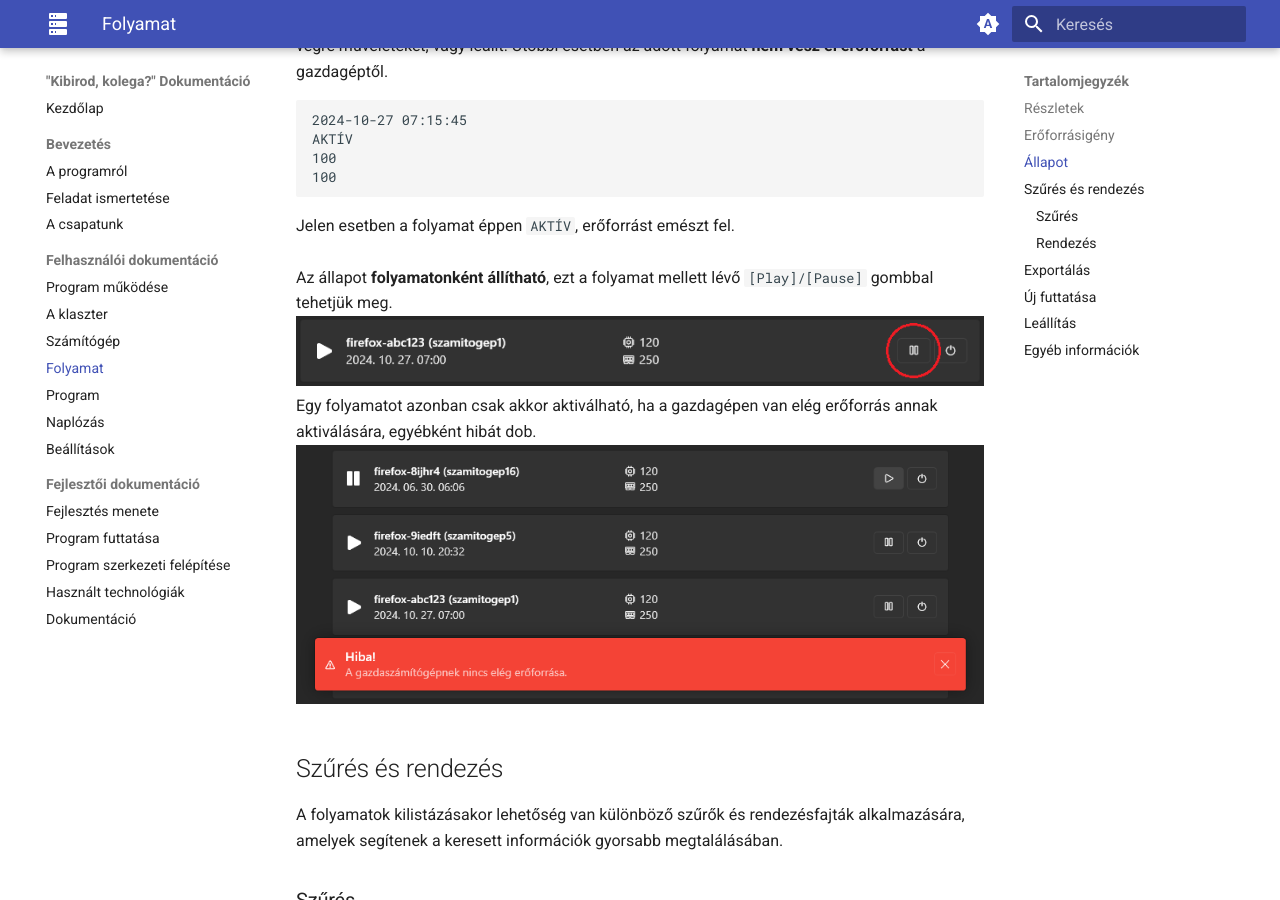
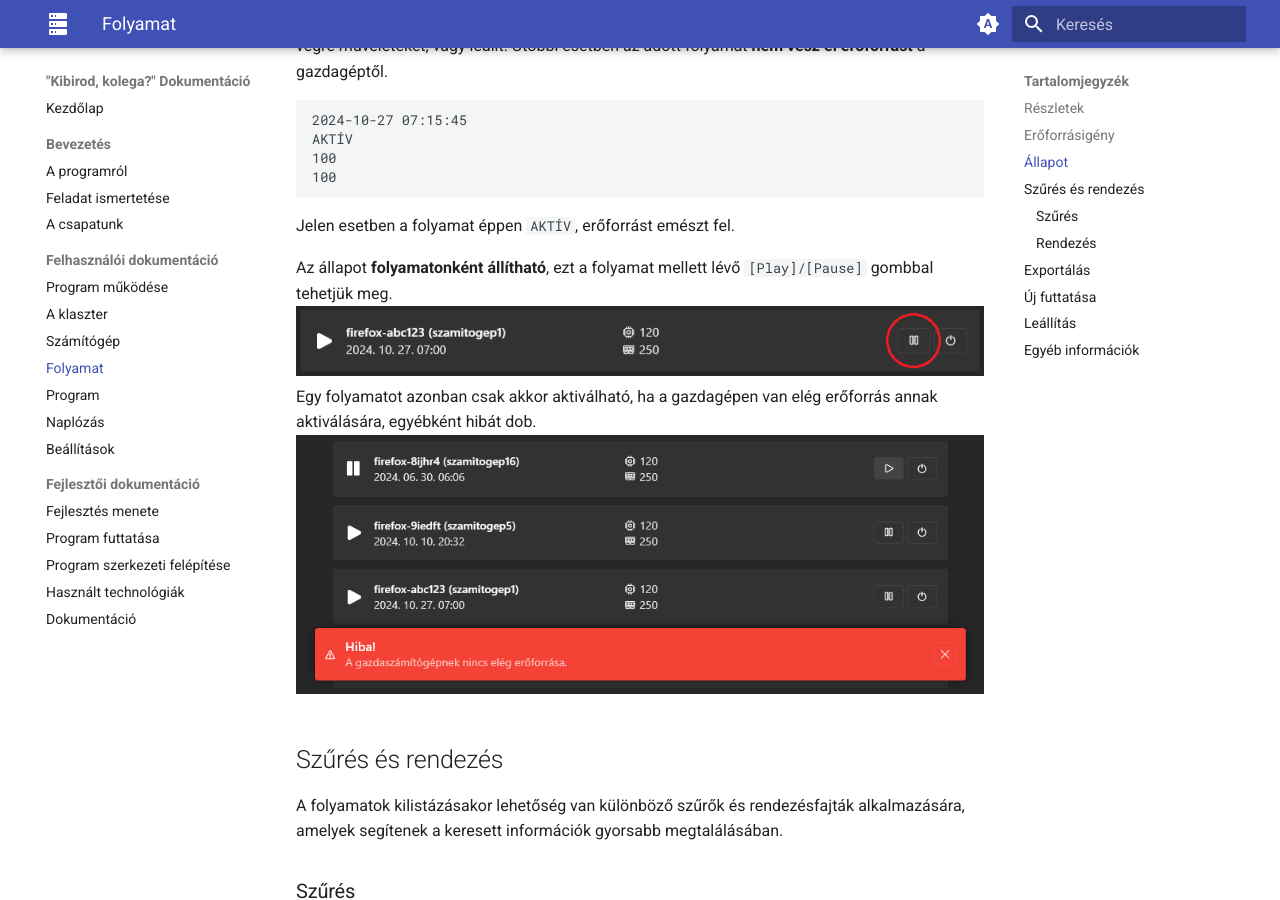
Before and after one commit to gyorfimarcell/Dusza2025, an MkDocs documentation site: the page built from documentation/docs/felhasznaloi/folyamat.md, in a window 1280 px wide and 900 px high, scrolled down 1962 px. Built offline with MkDocs 1.6.1 and Material for MkDocs 9.7.7, drawn with Linux system fonts in a browser that asks for light colours.

Commit message:
Replace non-markdown formatting

````diff
--- a/documentation/docs/felhasznaloi/folyamat.md
+++ b/documentation/docs/felhasznaloi/folyamat.md
@@ -2,9 +2,9 @@
 
 A futó programok egy-egy példányát egy-egy folyamat jelenti. A klaszteren lévő folyamatokat fájlokként tároljuk, melyek különböző mappákban találhatók. Például:
 
-![Folyamatfájlok](../img/felhasznaloi/folyamat/processfiles.png)<br>
+![Folyamatfájlok](../img/felhasznaloi/folyamat/processfiles.png)
 
-Ezek a fájlok a folyamatok futásának helyét mutatják, azaz azt, hogy mely gépeken zajlanak. Fontos, hogy egy adott program több példányban is futtatható egy [számítógépen](szamitogep.md) (mappában) a klaszteren belül.<br>
+Ezek a fájlok a folyamatok futásának helyét mutatják, azaz azt, hogy mely gépeken zajlanak. Fontos, hogy egy adott program több példányban is futtatható egy [számítógépen](szamitogep.md) (mappában) a klaszteren belül.
 A fájlok neve a következő formátumban jelenik meg: `<programnev> - <random 6 karakter>`, és minden névnek egyedinek kell lennie a klaszteren. Az egyes fájlok tartalmazzák a folyamat aktuális adatait, például:
 
 ```
@@ -17,13 +17,14 @@ AKTÍV
 Az első sor a folyamat indításának pontos időpontját jelzi, `yyyy.mm.dd hh:mm:ss` formátumban.
 
 ## Részletek
-A `Folyamatok` fülre kattintva megtekinthetjük a programpéldányokat a betöltött klaszteren. Itt egy dupla oszlopdiagram szemlélteti, hogy az `AKTÍV` és `INAKTÍV` folyamatok száma hogyan oszlik meg, így könnyen áttekinthető, hogy a klaszteren belül hogy alakul programok állapotának megoszlása. Ezen kívül egy kördiagram ábrázolja, hogy melyik [számítógépen](szamitogep.md) <b>hány folyamat fut</b>, segítve a rendszer terheltségének vizualizálását. <br>
-![Folyamatok oldal](../img/felhasznaloi/folyamat/frontpage.png)<br>
-A grafikonok alatt kártyák jelennek meg, amelyek a különböző folyamatokat mutatják, <b>részletes információkkal</b>. A jobb felső sarokban található [szűrőeszközök](#szures-es-rendezes) lehetővé teszik a gyors keresést, míg az [új folyamat](#uj-futtatasa) futtatása gomb segít egy új folyamat elindításában a klaszteren.
+
+A `Folyamatok` fülre kattintva megtekinthetjük a programpéldányokat a betöltött klaszteren. Itt egy dupla oszlopdiagram szemlélteti, hogy az `AKTÍV` és `INAKTÍV` folyamatok száma hogyan oszlik meg, így könnyen áttekinthető, hogy a klaszteren belül hogy alakul programok állapotának megoszlása. Ezen kívül egy kördiagram ábrázolja, hogy melyik [számítógépen](szamitogep.md) **hány folyamat fut**, segítve a rendszer terheltségének vizualizálását.
+![Folyamatok oldal](../img/felhasznaloi/folyamat/frontpage.png)
+A grafikonok alatt kártyák jelennek meg, amelyek a különböző folyamatokat mutatják, **részletes információkkal**. A jobb felső sarokban található [szűrőeszközök](#szures-es-rendezes) lehetővé teszik a gyors keresést, míg az [új folyamat](#uj-futtatasa) futtatása gomb segít egy új folyamat elindításában a klaszteren.
 
 ## Erőforrásigény
 
-A folyamatok erőforrásigényei, mint például a processzor- és memóriahasználat, alapvetően meghatározzák a rendszer működésének hatékonyságát. Mivel a klaszteren több gép is dolgozik, minden egyes futó folyamat egyedi fájlban tárolja az általa használt erőforrások adatait. A fájlokban található információk közül az <b>3. és 4. sor</b> adja meg az adott folyamat, processzor és memória szükségletét.
+A folyamatok erőforrásigényei, mint például a processzor- és memóriahasználat, alapvetően meghatározzák a rendszer működésének hatékonyságát. Mivel a klaszteren több gép is dolgozik, minden egyes futó folyamat egyedi fájlban tárolja az általa használt erőforrások adatait. A fájlokban található információk közül az **3. és 4. sor** adja meg az adott folyamat, processzor és memória szükségletét.
 
 ```
 2024-10-27 07:15:45
@@ -36,7 +37,7 @@ Jelen esetben 100 millimag processzorra és 100 MB memória erőforrásra van sz
 
 ## Állapot
 
-Minden egyes folyamat egy fájlban, a <b>2. sorban</b> tárolja az aktuális állapotát, amely lehet `AKTÍV` vagy `INAKTÍV`. Az `AKTÍV` állapot azt jelzi, hogy a folyamat aktívan fut és végrehajtja a feladatát, míg az `INAKTÍV` állapot azt mutatja, hogy a folyamat valamilyen okból nem működik, nem hajt végre műveleteket, vagy leállt. Utóbbi esetben az adott folyamat <b>nem vesz el erőforrást</b> a gazdagéptől.
+Minden egyes folyamat egy fájlban, a **2. sorban** tárolja az aktuális állapotát, amely lehet `AKTÍV` vagy `INAKTÍV`. Az `AKTÍV` állapot azt jelzi, hogy a folyamat aktívan fut és végrehajtja a feladatát, míg az `INAKTÍV` állapot azt mutatja, hogy a folyamat valamilyen okból nem működik, nem hajt végre műveleteket, vagy leállt. Utóbbi esetben az adott folyamat **nem vesz el erőforrást** a gazdagéptől.
 
 ```
 2024-10-27 07:15:45
@@ -45,51 +46,55 @@ AKTÍV
 100
 ```
 
-Jelen esetben a folyamat éppen `AKTÍV`, erőforrást emészt fel.<br><br>
-Az állapot <b>folyamatonként állítható</b>, ezt a folyamat mellett lévő `[Play]/[Pause]` gombbal tehetjük meg.<br>
-![Folyamat aktiválása/deaktiválása](../img/felhasznaloi/folyamat/process-playpause.png)<br>
-Egy folyamatot azonban csak akkor aktiválható, ha a gazdagépen van elég erőforrás annak aktiválására, egyébként hibát dob.<br>
-![Hibaüzenet aktiváláskor](../img/felhasznaloi/folyamat/cannot-activate-process.png)<br>
+Jelen esetben a folyamat éppen `AKTÍV`, erőforrást emészt fel.
+
+Az állapot **folyamatonként állítható**, ezt a folyamat mellett lévő `[Play]/[Pause]` gombbal tehetjük meg.
+![Folyamat aktiválása/deaktiválása](../img/felhasznaloi/folyamat/process-playpause.png)
+Egy folyamatot azonban csak akkor aktiválható, ha a gazdagépen van elég erőforrás annak aktiválására, egyébként hibát dob.
+![Hibaüzenet aktiváláskor](../img/felhasznaloi/folyamat/cannot-activate-process.png)
 
 ## Szűrés és rendezés
 
 A folyamatok kilistázásakor lehetőség van különböző szűrők és rendezésfajták alkalmazására, amelyek segítenek a keresett információk gyorsabb megtalálásában.
+
 ### Szűrés
-A szűrés végezhető <b>[programtípusok](program.md) szerint</b>, lehetővé téve, hogy csak a kívánt típusú alkalmazások jelenjenek meg. Ezen kívül az <b>[állapot](#allapot) szerinti</b> szűrés is elérhető, így könnyen megtalálhatók az aktív vagy inaktív folyamatok. Egy szövegmező segítségével <b>név alapján</b> is szűrhetjük a listát, így gyorsan rátalálhatunk egy adott folyamatra.<br>
+
+A szűrés végezhető **[programtípusok](program.md) szerint**, lehetővé téve, hogy csak a kívánt típusú alkalmazások jelenjenek meg. Ezen kívül az **[állapot](#allapot) szerinti** szűrés is elérhető, így könnyen megtalálhatók az aktív vagy inaktív folyamatok. Egy szövegmező segítségével **név alapján** is szűrhetjük a listát, így gyorsan rátalálhatunk egy adott folyamatra.
 ![Szűrés programtípus alapján](../img/felhasznaloi/folyamat/filter-processes-by-programtype.png)
 ![Szűrés állapot alapján](../img/felhasznaloi/folyamat/filter-processes-by-status.png)
 
 ### Rendezés
-A lista rendezhető többféle szempont szerint, például programtípus, azonosító (ID), memória- és processzorhasználat, valamint indítási idő szerint, akár növekvő, akár csökkenő sorrendben, hogy a legfontosabb vagy leginkább releváns adatokat könnyen át lehessen tekinteni.<br>
+
+A lista rendezhető többféle szempont szerint, például programtípus, azonosító (ID), memória- és processzorhasználat, valamint indítási idő szerint, akár növekvő, akár csökkenő sorrendben, hogy a legfontosabb vagy leginkább releváns adatokat könnyen át lehessen tekinteni.
 ![Folyamatok rendezése](../img/felhasznaloi/folyamat/orderby-processes.png)
 
 ## Exportálás
 
-Lehetőség van az aktuálisan betöltött klaszterben lévő folyamatok adatainak exportálására CSV formátumban, amely egyszerűsíti az adatok későbbi elemzését és tárolását. Ezt a `Folyamatok` fülnél a jobb felső sarokban lévő `[Exportálás]` gombbal lehet megtenni.<br>
-![Export gomb](../img/felhasznaloi/folyamat/exportCSV-processes.png) <br>
-Az exportált fájlban minden egyes sor egy-egy folyamat adatait tartalmazza, amelyek a következő információkat tartalmazzák: a folyamat neve (Name), a [számítógép](szamitogep.md), ahol fut (Computer), az állapot (Status), a processzorhasználat (ProcessorUsage) és a memóriahasználat (MemoryUsage). Az exportálás előtt meg kell adni a kívánt elérési utat, ahová a fájl el lesz mentve. <br>
+Lehetőség van az aktuálisan betöltött klaszterben lévő folyamatok adatainak exportálására CSV formátumban, amely egyszerűsíti az adatok későbbi elemzését és tárolását. Ezt a `Folyamatok` fülnél a jobb felső sarokban lévő `[Exportálás]` gombbal lehet megtenni.
+![Export gomb](../img/felhasznaloi/folyamat/exportCSV-processes.png)
+Az exportált fájlban minden egyes sor egy-egy folyamat adatait tartalmazza, amelyek a következő információkat tartalmazzák: a folyamat neve (Name), a [számítógép](szamitogep.md), ahol fut (Computer), az állapot (Status), a processzorhasználat (ProcessorUsage) és a memóriahasználat (MemoryUsage). Az exportálás előtt meg kell adni a kívánt elérési utat, ahová a fájl el lesz mentve.
 ![Export fájl szerkezete](../img/felhasznaloi/folyamat/CSV-processes.png)
 
 ## Új futtatása
 
-Új folyamatot indítani a `Folyamatok` fül jobb felső sarkában található `[Új]` gombbal lehet. A gomb megnyomásakor egy felugró oldal jelenik meg, ahol meg kell adni a <b>program típusát</b>, a <b>[számítógépet](szamitogep.md)</b>, ahol a folyamat futni fog, valamint annak <b>[állapotát](#allapot)</b>. <br>
-![Export gomb](../img/felhasznaloi/folyamat/run-new-process.png) <br>
-![Export gomb](../img/felhasznaloi/folyamat/run-new-process-page.png) <br>
-A [programtípus](program.md) kiválasztása utáni kritikus lépés a folyamat jövőbeni állapotának megadása. Ha folyamat aktív állapotot kap, a rendszer automatikusan ellenőrzi, hogy mely [számítógépek](szamitogep.md) erőforrásai elegendőek a folyamat futtatásához, és csak ezeket engedi kiválasztani. Ha a folyamat inaktív lesz, akkor bármely számítógép kiválasztható, hiszen nem lesz hatással futtatáskor annak erőforrásaira.<br>
-![Inaktív folyamat futtatása](../img/felhasznaloi/folyamat/run-inactive-process.png) <br>
+Új folyamatot indítani a `Folyamatok` fül jobb felső sarkában található `[Új]` gombbal lehet. A gomb megnyomásakor egy felugró oldal jelenik meg, ahol meg kell adni a **program típusát**, a **[számítógépet](szamitogep.md)**, ahol a folyamat futni fog, valamint annak **[állapotát](#allapot)**.
+![Export gomb](../img/felhasznaloi/folyamat/run-new-process.png)
+![Export gomb](../img/felhasznaloi/folyamat/run-new-process-page.png)
+A [programtípus](program.md) kiválasztása utáni kritikus lépés a folyamat jövőbeni állapotának megadása. Ha folyamat aktív állapotot kap, a rendszer automatikusan ellenőrzi, hogy mely [számítógépek](szamitogep.md) erőforrásai elegendőek a folyamat futtatásához, és csak ezeket engedi kiválasztani. Ha a folyamat inaktív lesz, akkor bármely számítógép kiválasztható, hiszen nem lesz hatással futtatáskor annak erőforrásaira.
+![Inaktív folyamat futtatása](../img/felhasznaloi/folyamat/run-inactive-process.png)
 A `[Futtatás]` gombra kattintva, ha a megadott adatok helyesek, a rendszer végrehajtja a műveletet és elindítja az új folyamatot.
 
 ## Leállítás
 
-Egy folyamatot könnyedén leállíthatunk a folyamat szélén található `Kuka(🗑️)` ikonra kattintva. <br>
-![Folyamat leállítása](../img/felhasznaloi/folyamat/process-delete.png) <br>
-Ez a művelet automatikusan törli az adott folyamatot a rendszerből. Fontos megjegyezni, hogy a folyamat leállítása hatással van a [klaszter állapotára](klaszter.md#allapot), mivel a folyamatok leállítása erőforrás-változásokkal járhat. A leállítás sikerességét vagy annak hiányát egy *felugró üzenet* jelzi, amely tájékoztat a művelet eredményéről, így azonnal értesülhetünk arról, hogy a folyamat sikeresen leállt-e vagy sem.<br>
+Egy folyamatot könnyedén leállíthatunk a folyamat szélén található `Kuka(🗑️)` ikonra kattintva.
+![Folyamat leállítása](../img/felhasznaloi/folyamat/process-delete.png)
+Ez a művelet automatikusan törli az adott folyamatot a rendszerből. Fontos megjegyezni, hogy a folyamat leállítása hatással van a [klaszter állapotára](klaszter.md#allapot), mivel a folyamatok leállítása erőforrás-változásokkal járhat. A leállítás sikerességét vagy annak hiányát egy _felugró üzenet_ jelzi, amely tájékoztat a művelet eredményéről, így azonnal értesülhetünk arról, hogy a folyamat sikeresen leállt-e vagy sem.
 ![Folyamat leállításának visszajelzése](../img/felhasznaloi/folyamat/shutdown-process-snackbar.png)
 
 ## Egyéb információk
 
 - Érdekesség, hogy minden egyes folyamatnál mindig pontosan jelzésre kerül, hogy mikor indult el.
 - Azonban nemcsak az indítás ideje lehet figyelemre méltó, hanem a programnevek is, mivel egyesek rejtett utalásokat, vagy easter egg-eket tartalmaznak, amelyek szórakoztató felfedezéseket kínálnak.
-![Folyamat easter eggek](../img/felhasznaloi/folyamat/process-easter-egg.png)
+  ![Folyamat easter eggek](../img/felhasznaloi/folyamat/process-easter-egg.png)
 - Emellett egy számítógépen akár végtelen számú inaktív program is jelen lehet, hiszen bár ezek nem aktívan futnak, mégis ott maradhatnak a rendszerben, anélkül, hogy erőforrást használnának, ezáltal nem befolyásolják a rendszer működését.
-![Sok inaktív folyamat](../img/felhasznaloi/folyamat/lot-inactive-processes.png)
+  ![Sok inaktív folyamat](../img/felhasznaloi/folyamat/lot-inactive-processes.png)
````
Also changed, not shown: documentation/docs/felhasznaloi/beallitasok.md (+4 -4 lines), documentation/docs/felhasznaloi/klaszter.md (+17 -22 lines).
